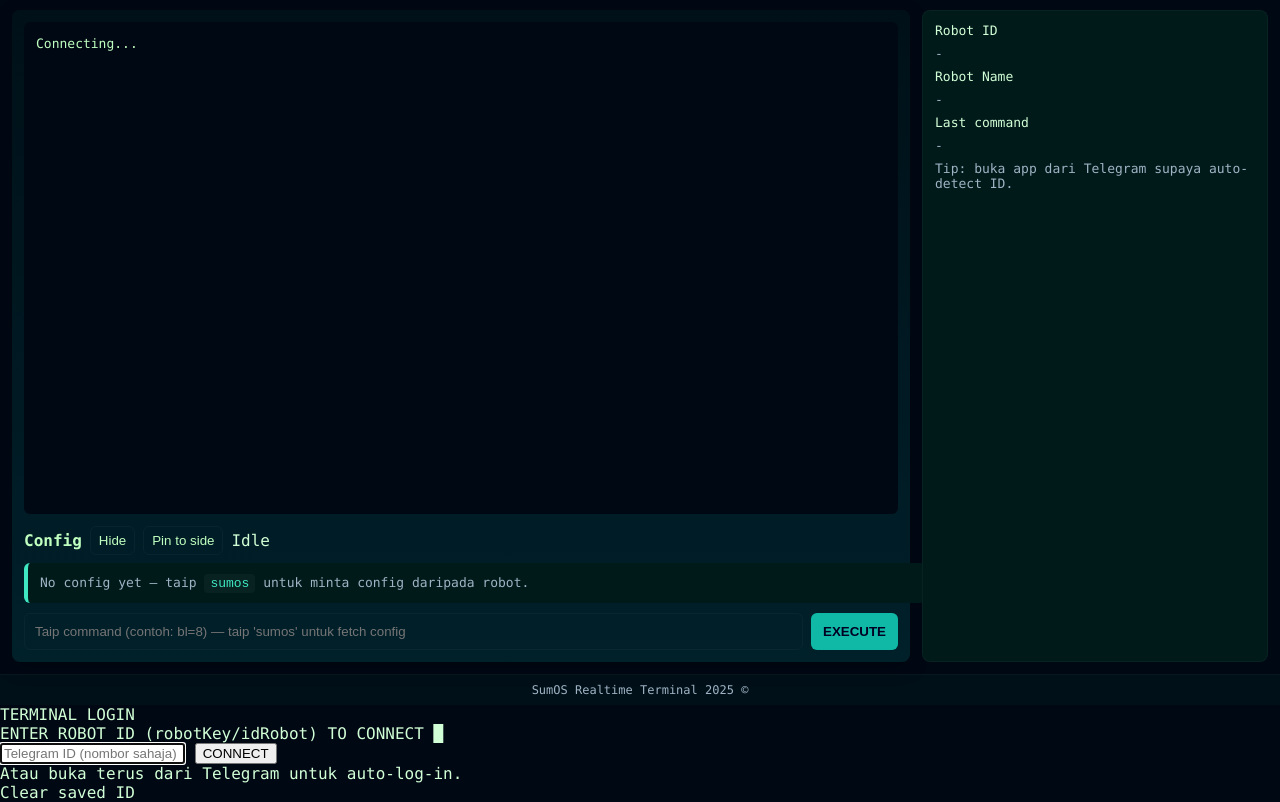
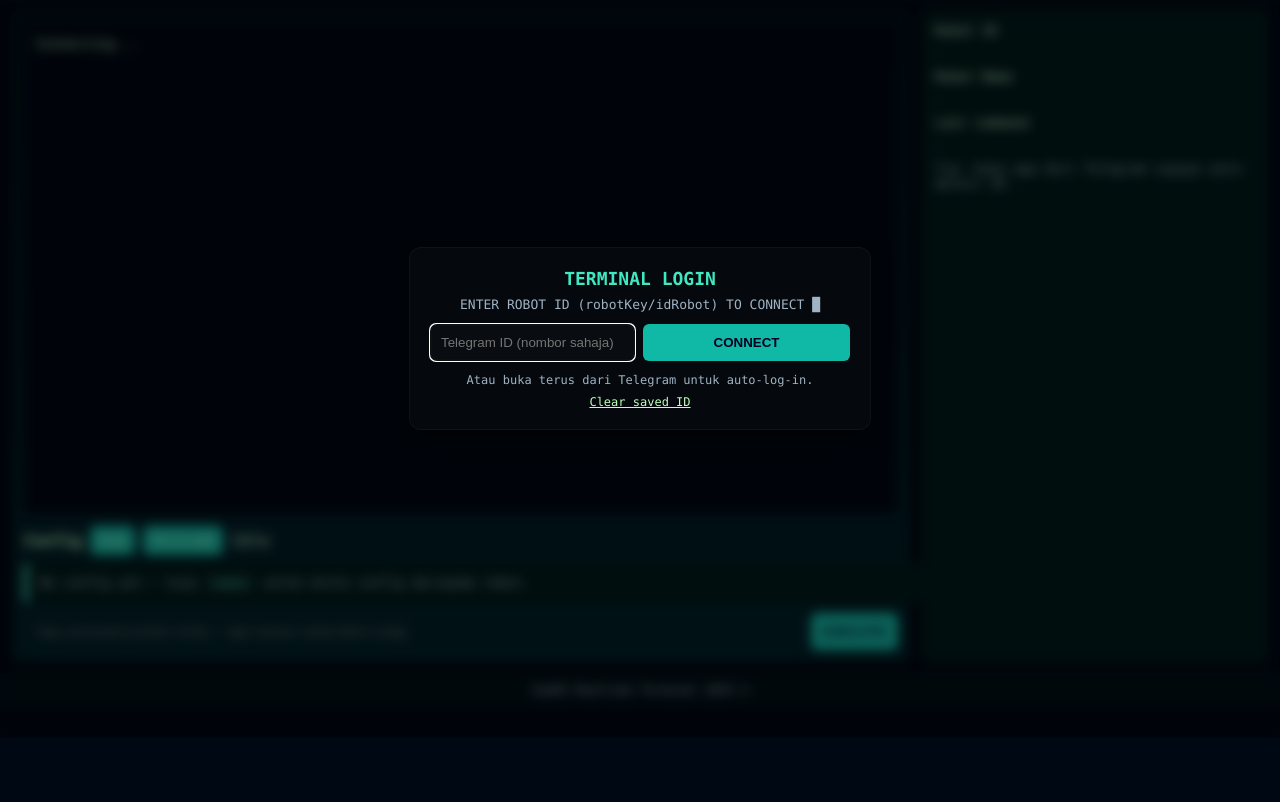
Before and after one commit to unseenhobby/SumOS-Terminal, a plain HTML site: page index.html in a window 1280 px wide. Shown: the part 62-864 px from the top of the page. After the commit the page ends 800 px from the top, so only its background shows below. Drawn offline with Linux system fonts and the light colour scheme; no server answers.

Commit message:
Add files via upload
improve button visibility

```diff
--- a/index.html
+++ b/index.html
@@ -3,7 +3,7 @@
 <head>
   <meta charset="utf-8" />
   <meta name="viewport" content="width=device-width,initial-scale=1" />
-  <title id="pageTitle">SumOS Realtime Terminal 2025 ©</title>
+  <title id="pageTitle">SumOS Realtime Terminal</title>
 
   <!-- Firebase compat -->
   <script src="https://www.gstatic.com/firebasejs/9.23.0/firebase-app-compat.js"></script>
@@ -67,7 +67,7 @@
 
     .config-area{margin-top:12px;display:flex;flex-direction:column;gap:8px}
     .config-header{display:flex;align-items:center;gap:8px}
-    .config-toggle,.config-pin{background:transparent;border:1px solid var(--border);padding:6px 8px;border-radius:6px;cursor:pointer;color:var(--soft)}
+    .config-toggle,.config-pin{background:#0fb9a6;border:1px solid var(--border);padding:6px 8px;border-radius:6px;cursor:pointer;color:var(--soft)}
     .config-box{background:var(--panel-2);border-left:4px solid var(--header-accent);padding:12px;border-radius:6px;color:var(--muted);font-size:13px;width:100%;overflow:auto}
     .config-grid{display:grid;grid-template-columns:repeat(2,1fr);gap:10px}
     .config-item{background:rgba(255,255,255,0.02);padding:8px;border-radius:8px;display:flex;justify-content:space-between;align-items:center;border:1px solid var(--border)}
@@ -78,6 +78,77 @@
     .pinned .config-box{height:calc(100% - 24px);overflow:auto}
     @media (max-width:900px){main{flex-direction:column}.meta{width:100%;order:-1}.config-grid{grid-template-columns:1fr}.config-value{width:60%}}
     code{background:rgba(255,255,255,0.03);padding:2px 6px;border-radius:4px;color:var(--header-accent)}
+
+    /* Overlay (frosted glass centered popup) */
+    .overlay {
+      position: fixed;
+      inset: 0; /* top:0; right:0; bottom:0; left:0; */
+      background: rgba(0,0,0,0.45); /* semi-transparent dark */
+      display: flex;
+      align-items: center;
+      justify-content: center;
+      z-index: 9999;
+      /* add backdrop blur */
+      backdrop-filter: blur(6px) saturate(95%);
+      -webkit-backdrop-filter: blur(6px) saturate(95%);
+      animation: overlayFadeIn 220ms ease-out;
+    }
+
+    .loginBox {
+      width: 92%;
+      max-width: 420px;
+      background: rgba(8,12,16,0.72); /* frosted dark panel */
+      border-radius: 12px;
+      padding: 20px;
+      box-shadow: 0 10px 30px rgba(0,0,0,0.6);
+      border: 1px solid rgba(255,255,255,0.04);
+      color: var(--text);
+      text-align: center;
+      transform-origin: center center;
+      animation: popIn 260ms cubic-bezier(.2,.9,.2,1);
+      backdrop-filter: blur(2px);
+    }
+
+    .loginTitle {
+      font-size: 18px;
+      font-weight: 700;
+      color: var(--header-accent);
+      margin-bottom: 8px;
+    }
+    .prompt { font-size: 13px; color: var(--muted); margin-bottom: 12px; }
+    .loginRow { display: flex; gap: 8px; margin-bottom: 12px; }
+    .loginRow .ghost {
+      flex: 1;
+      padding: 10px;
+      border-radius: 6px;
+      border: 1px solid rgba(255,255,255,0.03);
+      background: rgba(255,255,255,0.02);
+      color: var(--text);
+    }
+    .loginRow button.ghost {
+      background: var(--accent);
+      color: #002;
+      cursor: pointer;
+      font-weight: 700;
+      border-radius: 6px;
+      padding: 10px 12px;
+      border: none;
+    }
+    .hint { font-size: 12px; color: var(--muted); margin-bottom: 8px; }
+    .control-links { font-size: 12px; color: var(--soft); text-decoration: underline; cursor: pointer; }
+
+    .blink { animation: blink 1s infinite; }
+    @keyframes blink { 50% { opacity: 0; } }
+
+    @keyframes popIn {
+      0% { transform: scale(0.96); opacity: 0; }
+      60% { transform: scale(1.02); opacity: 1; }
+      100% { transform: scale(1); opacity: 1; }
+    }
+    @keyframes overlayFadeIn {
+      from { opacity: 0; }
+      to { opacity: 1; }
+    }
   </style>
 </head>
 <body>
@@ -85,7 +156,7 @@
     <div style="display:flex;align-items:center;gap:12px">
       <div class="badge" style="background:#073b35;padding:4px 8px;border-radius:999px;color:#dfffe8">SumOS</div>
       <div class="brand">
-        <h1 id="title">SumOS Realtime Terminal 2025 ©</h1>
+        <h1 id="title">SumOS Realtime Terminal</h1>
         <p class="muted">Realtime terminal for your robot — chat-style live feed</p>
       </div>
     </div>
@@ -416,8 +487,8 @@ function initListeners(){
     const v = s.val();
     robotNameEl.textContent = v ?? '-';
     if(v){
-      titleEl.textContent = `SumOS Realtime Terminal 2025 © — ${v}`;
-      pageTitle.textContent = `SumOS Realtime Terminal 2025 © — ${v}`;
+      titleEl.textContent = `SumOS Realtime Terminal — ${v}`;
+      pageTitle.textContent = `SumOS Realtime Terminal — ${v}`;
     }
   });
 
```
